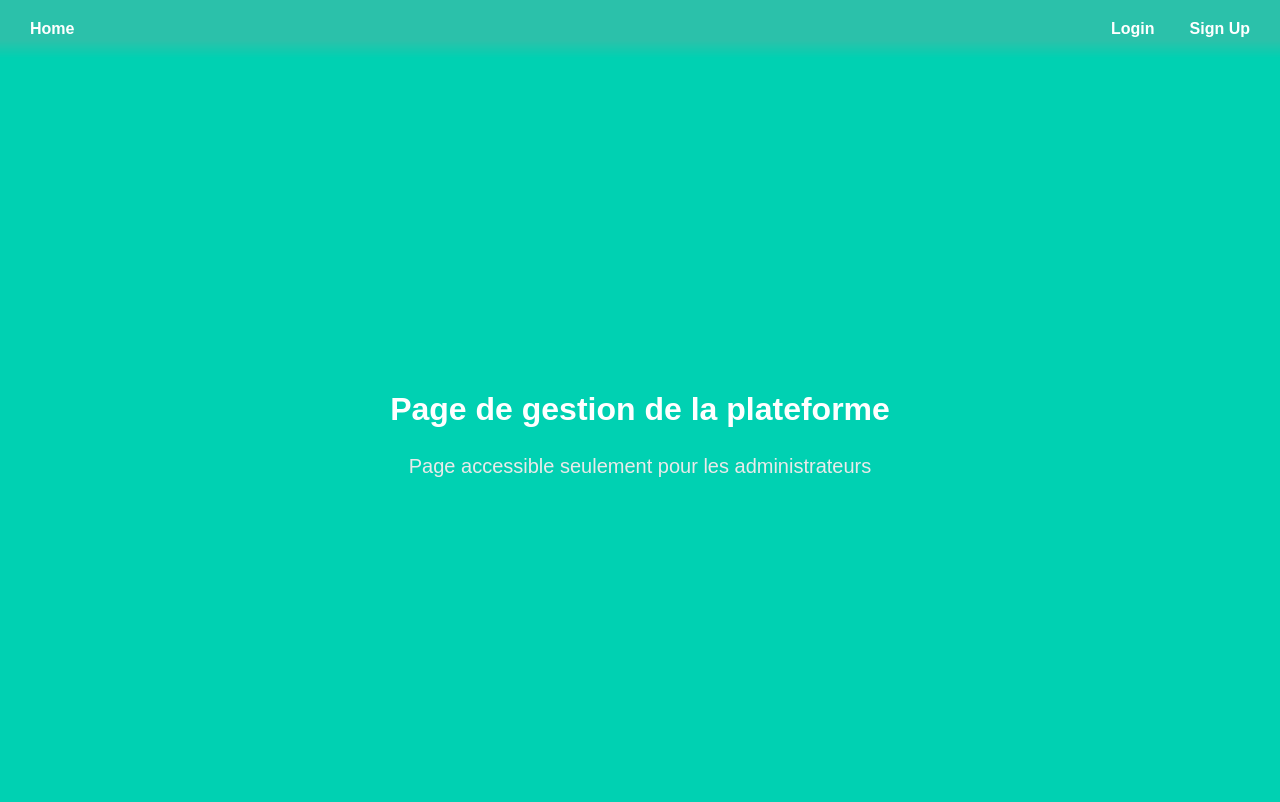
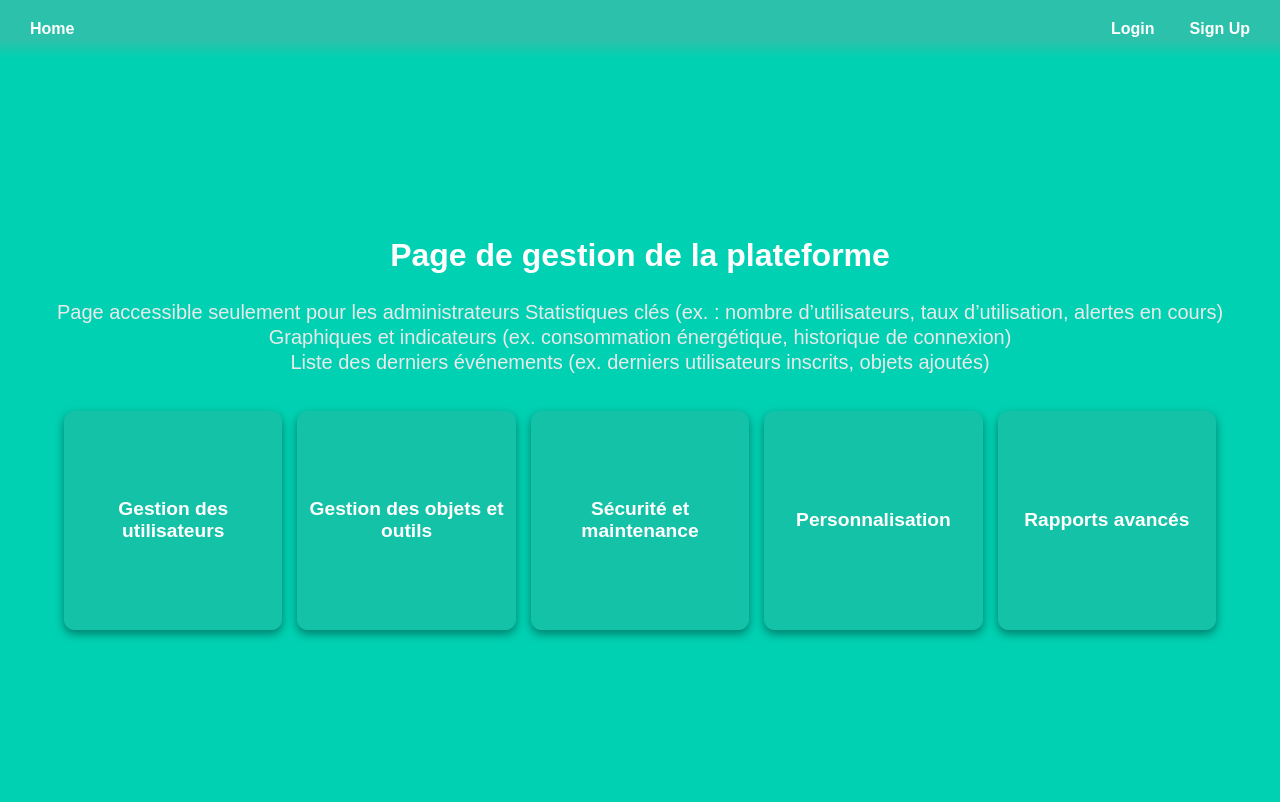
Before and after one commit to Or1anne/DevWebProjet, a Python web app: template templates/admin.html in a window 1280 px wide. Run offline with Jinja, Linux system fonts and the light colour scheme; the template is opened without the code that fills it, so the values that code supplies are empty.

Commit message:
Update admin

```diff
--- a/main.py
+++ b/main.py
@@ -11,8 +11,8 @@ def index():
 @main.route('/manage')
 def manage():
     return render_template('manage.html')
+
 @main.route('/admin')
-
 def admin():
     return render_template('admin.html')
 
--- a/static/styles/base2.css
+++ b/static/styles/base2.css
@@ -155,8 +155,7 @@ html, body {
 }
 
 .search-button:hover {
-    border: 1px solid #ffffff;
-    border-color: #eaeaea;
+    border: 1px solid #eaeaea;
     background-color: #00d1b2;
 }
 
@@ -284,3 +283,69 @@ html, body {
 .read-more:hover{
     color: #14c2a8;
 }
+
+/* Mise en forme de la page admin */
+.container-admin {
+    display: grid;
+    grid-template-columns: repeat(5, 1fr);
+    gap: 15px;
+    width: 90vw; /* Utilisation d'une largeur plus grande */
+    padding: 20px 2vw;
+}
+
+.admin-item {
+    flex: 1; /* Permet aux éléments de s’adapter à la taille du conteneur */
+    max-width: 200px; /* Taille fixe pour éviter l’étirement */
+    aspect-ratio: 1; /* Rend les éléments carrés */
+    display: flex;
+    align-items: center;
+    justify-content: center;
+    border: 1px solid #14c2a8;
+    background: #14c2a8;
+    color: white;
+    padding: 10px;
+    text-decoration: none;
+    font-size: 1.2rem;
+    font-weight: bold;
+    text-align: center;
+    border-radius: 10px;
+    box-shadow: 0 4px 10px rgba(0, 0, 0, 0.4);
+    transition: transform 0.3s, box-shadow 0.2s;
+}
+
+.admin-item:hover {
+    box-shadow: 0 6px 15px rgba(0, 0, 0, 0.3);
+    border: 1px solid #eaeaea;
+    background-color: #00d1b2;
+}
+
+@media (max-width: 1024px) {
+    .container-admin {
+        grid-template-columns: repeat(auto-fit, minmax(120px, 1fr));
+        width: 95vw; /* Plus large sur mobile */
+        padding: 20px 2vw; /* Ajuste le padding */
+    }
+}
+
+/* Largeur de la scrollbar */
+::-webkit-scrollbar {
+    width: 8px; /* Largeur verticale */
+    height: 8px; /* Largeur horizontale */
+}
+
+/* Fond de la scrollbar */
+::-webkit-scrollbar-track {
+    background: #00d1b2;
+    border-radius: 10px;
+}
+
+/* Barre de défilement */
+::-webkit-scrollbar-thumb {
+    background: #00a88b; /* Couleur principale */
+    border-radius: 5px;
+    transition: background 0.3s;
+}
+
+::-webkit-scrollbar-thumb:hover {
+    background: #eaeaea;
+}
--- a/templates/admin.html
+++ b/templates/admin.html
@@ -6,5 +6,16 @@
 </h1>
 <h2 class="subtitle">
     Page accessible seulement pour les administrateurs
+    Statistiques clés (ex. : nombre d’utilisateurs, taux d’utilisation, alertes en cours)<br>
+    Graphiques et indicateurs (ex. consommation énergétique, historique de connexion)<br>
+    Liste des derniers événements (ex. derniers utilisateurs inscrits, objets ajoutés)<br>
 </h2>
+<div class="container-admin">
+    <!-- TODO Créer les pages html correspondantes -->
+    <a href="{{ url_for('main.manage') }}" class="admin-item">Gestion des utilisateurs</a>
+    <a href="{{ url_for('main.manage') }}" class="admin-item">Gestion des objets et outils</a>
+    <a href="{{ url_for('main.manage') }}" class="admin-item">Sécurité et maintenance</a>
+    <a href="{{ url_for('main.manage') }}" class="admin-item">Personnalisation</a>
+    <a href="{{ url_for('main.manage') }}" class="admin-item">Rapports avancés</a>
+</div>
 {% endblock %}
```
